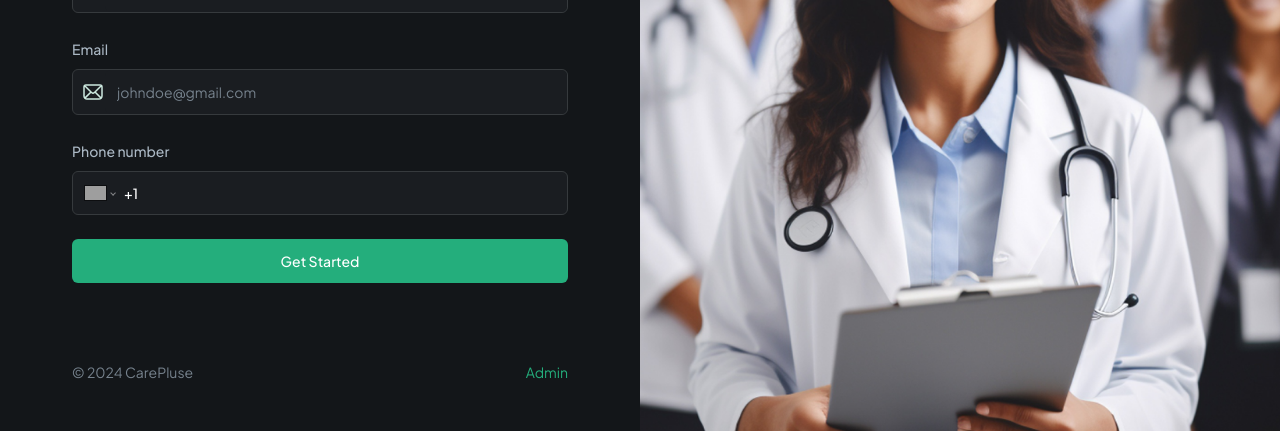
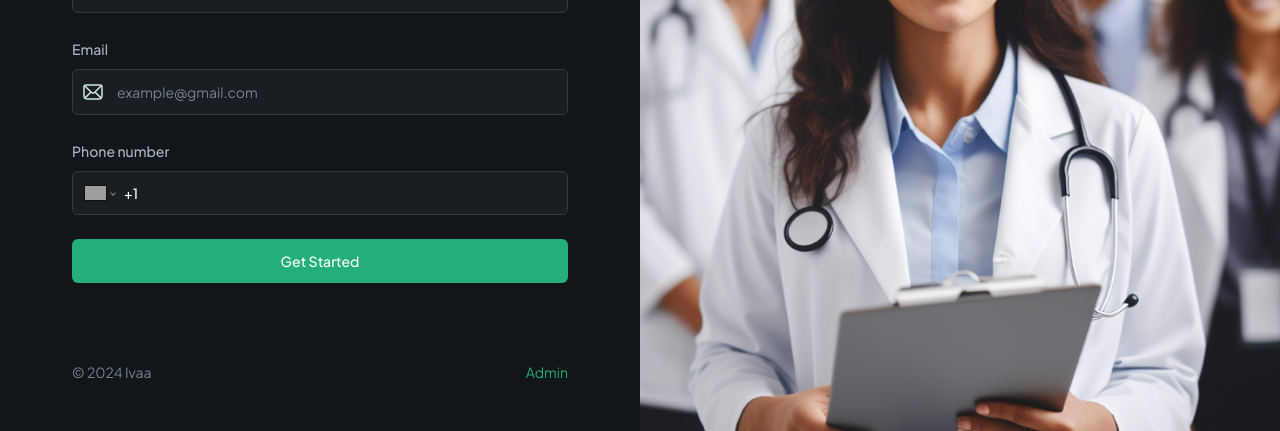
Before and after one commit to pradeep-kumavat/Healthivaa, a Next.js app: page / in a window 1280 px wide. Shown: the part 350-781 px from the top of the page. Built offline with nearby package versions, Linux system fonts and the light colour scheme; no server answers; grey boxes are pictures that could not be loaded.

Commit message:
home page form completed

```diff
--- a/app/page.tsx
+++ b/app/page.tsx
@@ -25,7 +25,7 @@ const Home = ({ searchParams }: SearchParamProps) => {
 
           <div className="text-14-regular mt-20 flex justify-between">
             <p className="justify-items-end text-dark-600 xl:text-left">
-              © 2024 CarePluse
+              © 2024 Ivaa
             </p>
             <Link href="/?admin=true" className="text-green-500">
               Admin
--- a/components/forms/PatientForm.tsx
+++ b/components/forms/PatientForm.tsx
@@ -72,7 +72,7 @@ export const PatientForm = () => {
           control={form.control}
           name="email"
           label="Email"
-          placeholder="johndoe@gmail.com"
+          placeholder="example@gmail.com"
           iconSrc="/assets/icons/email.svg"
           iconAlt="email"
         />
@@ -82,7 +82,7 @@ export const PatientForm = () => {
           control={form.control}
           name="phone"
           label="Phone number"
-          placeholder="(555) 123-4567"
+          placeholder="1234567890"
         />
 
         <SubmitButton isLoading={isLoading}>Get Started</SubmitButton>
```
